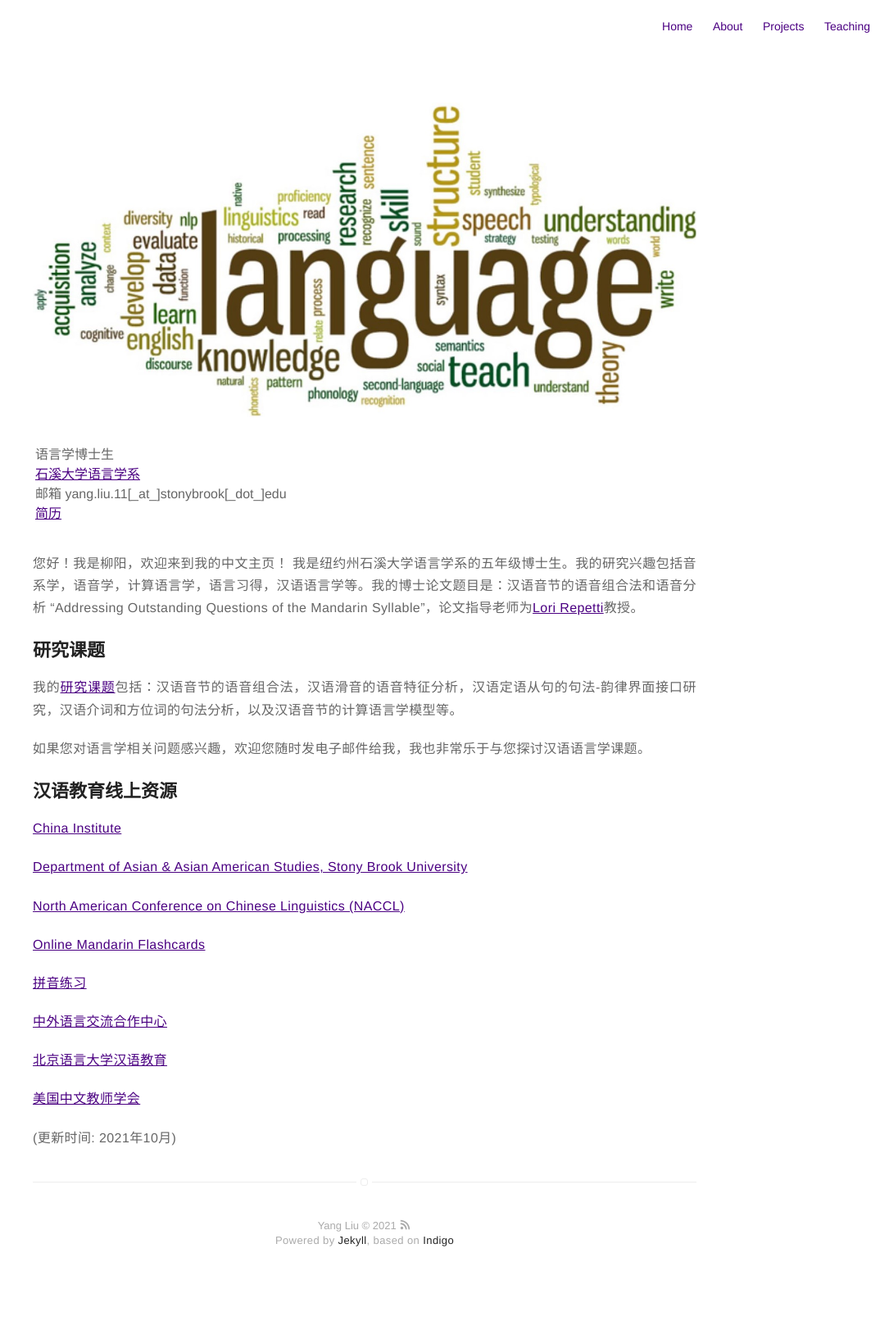
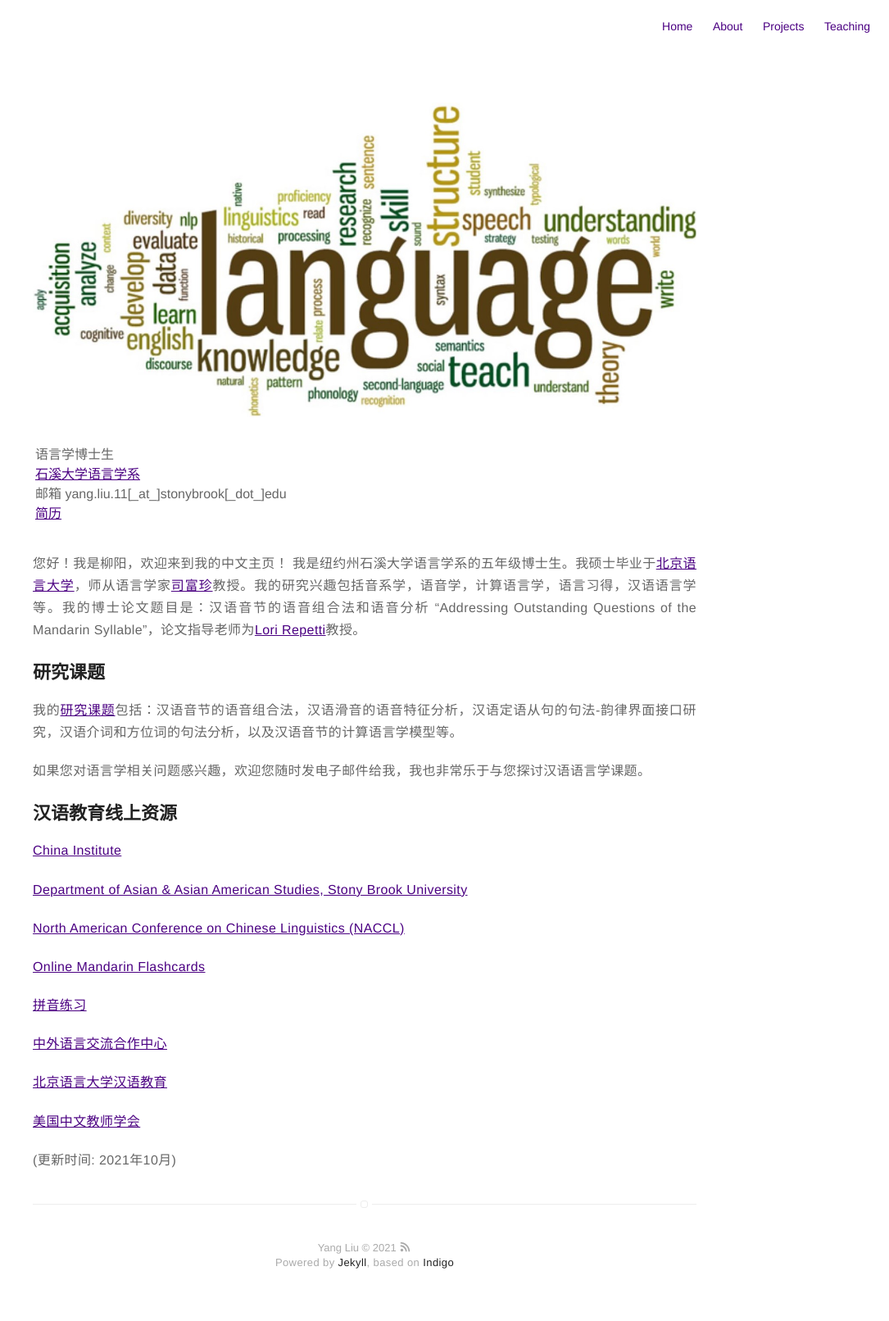
Before and after one commit to coglo/coglo.github.io, a Jekyll site: the page built from 中文.md, in a window 1280 px wide. Shown: the whole page at 82% size, without its empty margins (195-1280 px from the left). Built offline with Jekyll 4.4.1, drawn with Linux system fonts in a browser that asks for light colours; before the commit the page ends 1585 px from its top, so only the background shows below that.

Commit message:
Update 中文.md

```diff
--- a/中文.md
+++ b/中文.md
@@ -26,7 +26,7 @@ layout: page
 </table>
 
 <p  style="text-align:justify"> 您好！我是柳阳，欢迎来到我的中文主页！
-我是纽约州石溪大学语言学系的五年级博士生。我的研究兴趣包括音系学，语音学，计算语言学，语言习得，汉语语言学等。我的博士论文题目是：汉语音节的语音组合法和语音分析 “Addressing Outstanding Questions of the Mandarin Syllable”，论文指导老师为<A HREF="https://linguistics.stonybrook.edu/faculty/lori.repetti/index.php/">Lori Repetti</A>教授。
+我是纽约州石溪大学语言学系的五年级博士生。我硕士毕业于<A HREF="https://www.blcu.edu.cn/">北京语言大学</A>，师从语言学家<A HREF="https://faculty.blcu.edu.cn/sifuzhen/zh_CN/index.htm">司富珍</A>教授。我的研究兴趣包括音系学，语音学，计算语言学，语言习得，汉语语言学等。我的博士论文题目是：汉语音节的语音组合法和语音分析 “Addressing Outstanding Questions of the Mandarin Syllable”，论文指导老师为<A HREF="https://linguistics.stonybrook.edu/faculty/lori.repetti/index.php/">Lori Repetti</A>教授。
 </p>
 
 <h2>研究课题</h2>
```
